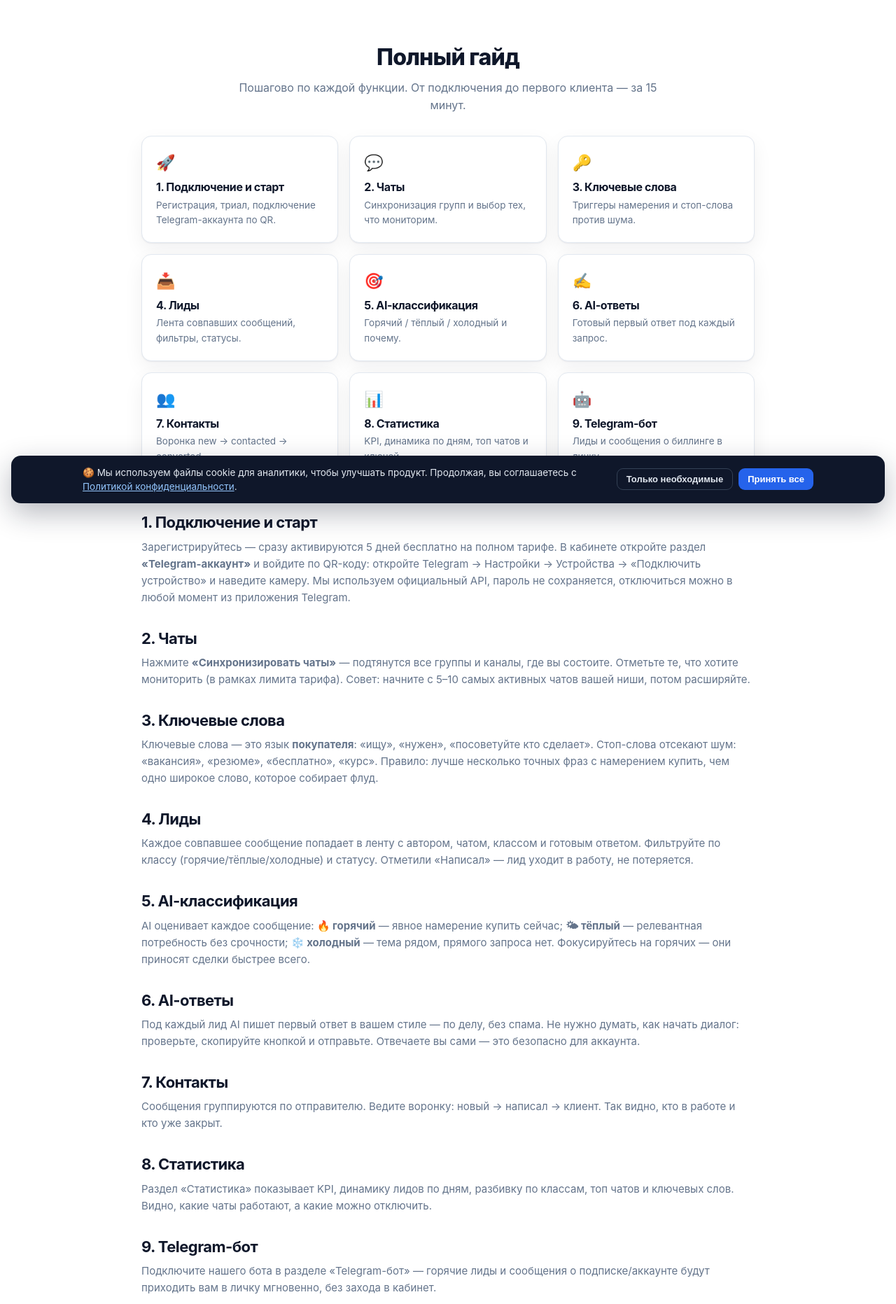
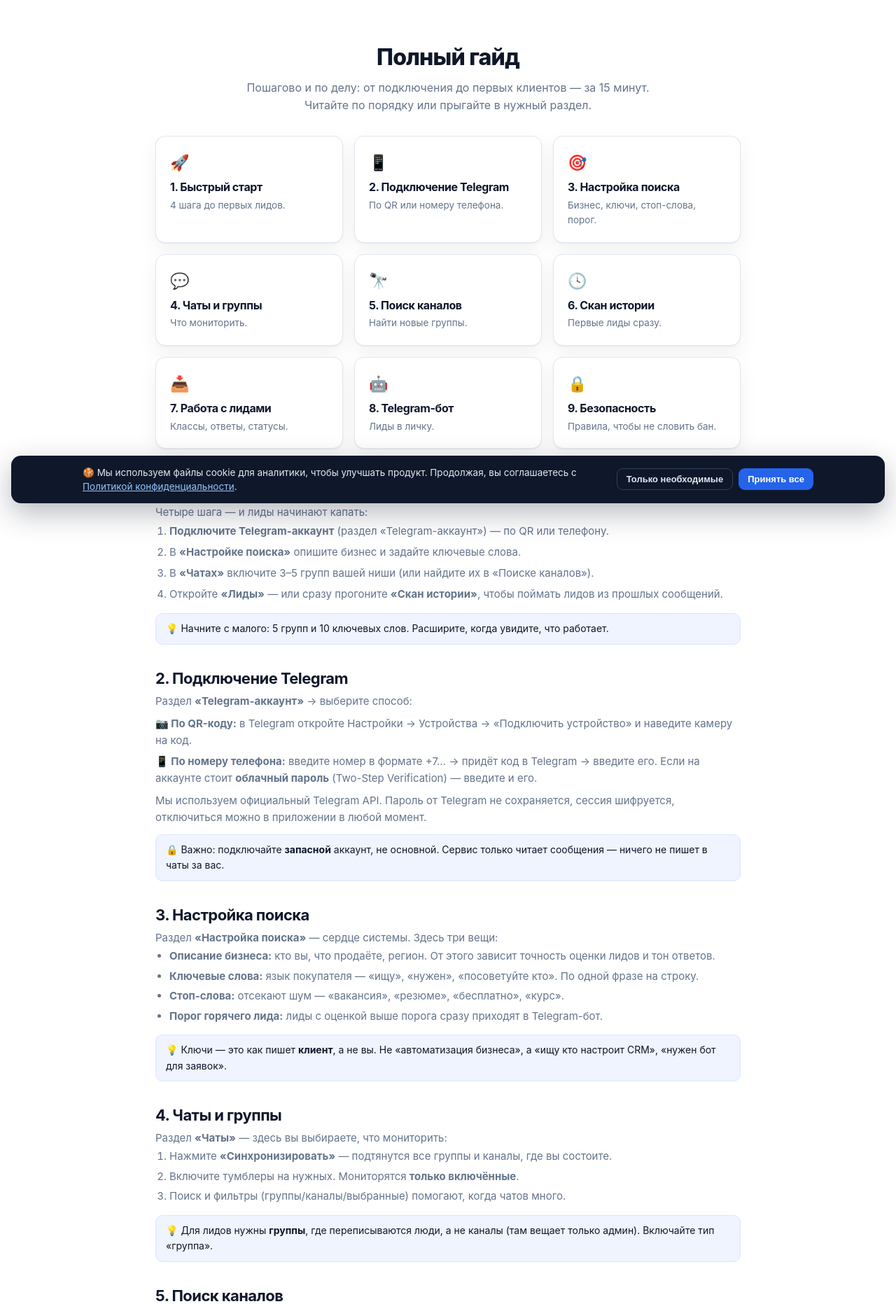
Before and after one commit to trizzi117/stackly-lead-finder, a FastAPI app: page /guide in a window 1280 px wide. Shown: the part 65-1928 px from the top of the page at 70% size. Run offline with FastAPI, Linux system fonts and the light colour scheme.

Commit message:
rewrite guide + favicon

```diff
--- a/app/templates/marketing/guide.html
+++ b/app/templates/marketing/guide.html
@@ -2,52 +2,102 @@
 {% block title %}Гайд — Stackly Lead Finder{% endblock %}
 {% block body %}
 {% include "partials/_nav.html" %}
-<section><div class="wrap" style="max-width:920px">
+<section><div class="wrap" style="max-width:880px">
   <h2 class="center">Полный гайд</h2>
-  <p class="sub">Пошагово по каждой функции. От подключения до первого клиента — за 15 минут.</p>
+  <p class="sub">Пошагово и по делу: от подключения до первых клиентов — за 15 минут. Читайте по порядку или прыгайте в нужный раздел.</p>
 
   <div class="guidegrid">
-    <a class="gcard" href="#setup"><div class="e">🚀</div><h3>1. Подключение и старт</h3><p>Регистрация, триал, подключение Telegram-аккаунта по QR.</p></a>
-    <a class="gcard" href="#chats"><div class="e">💬</div><h3>2. Чаты</h3><p>Синхронизация групп и выбор тех, что мониторим.</p></a>
-    <a class="gcard" href="#keywords"><div class="e">🔑</div><h3>3. Ключевые слова</h3><p>Триггеры намерения и стоп-слова против шума.</p></a>
-    <a class="gcard" href="#leads"><div class="e">📥</div><h3>4. Лиды</h3><p>Лента совпавших сообщений, фильтры, статусы.</p></a>
-    <a class="gcard" href="#ai"><div class="e">🎯</div><h3>5. AI-классификация</h3><p>Горячий / тёплый / холодный и почему.</p></a>
-    <a class="gcard" href="#replies"><div class="e">✍️</div><h3>6. AI-ответы</h3><p>Готовый первый ответ под каждый запрос.</p></a>
-    <a class="gcard" href="#contacts"><div class="e">👥</div><h3>7. Контакты</h3><p>Воронка new → contacted → converted.</p></a>
-    <a class="gcard" href="#stats"><div class="e">📊</div><h3>8. Статистика</h3><p>KPI, динамика по дням, топ чатов и ключей.</p></a>
-    <a class="gcard" href="#bot"><div class="e">🤖</div><h3>9. Telegram-бот</h3><p>Лиды и сообщения о биллинге в личку.</p></a>
+    <a class="gcard" href="#start"><div class="e">🚀</div><h3>1. Быстрый старт</h3><p>4 шага до первых лидов.</p></a>
+    <a class="gcard" href="#connect"><div class="e">📱</div><h3>2. Подключение Telegram</h3><p>По QR или номеру телефона.</p></a>
+    <a class="gcard" href="#setup"><div class="e">🎯</div><h3>3. Настройка поиска</h3><p>Бизнес, ключи, стоп-слова, порог.</p></a>
+    <a class="gcard" href="#chats"><div class="e">💬</div><h3>4. Чаты и группы</h3><p>Что мониторить.</p></a>
+    <a class="gcard" href="#discover"><div class="e">🔭</div><h3>5. Поиск каналов</h3><p>Найти новые группы.</p></a>
+    <a class="gcard" href="#scan"><div class="e">🕓</div><h3>6. Скан истории</h3><p>Первые лиды сразу.</p></a>
+    <a class="gcard" href="#leads"><div class="e">📥</div><h3>7. Работа с лидами</h3><p>Классы, ответы, статусы.</p></a>
+    <a class="gcard" href="#bot"><div class="e">🤖</div><h3>8. Telegram-бот</h3><p>Лиды в личку.</p></a>
+    <a class="gcard" href="#safety"><div class="e">🔒</div><h3>9. Безопасность</h3><p>Правила, чтобы не словить бан.</p></a>
   </div>
 
-  <div style="margin-top:50px">
-    <h3 id="setup" style="font-size:22px;margin-bottom:10px">1. Подключение и старт</h3>
-    <p class="muted">Зарегистрируйтесь — сразу активируются 5 дней бесплатно на полном тарифе. В кабинете откройте раздел <b>«Telegram-аккаунт»</b> и войдите по QR-коду: откройте Telegram → Настройки → Устройства → «Подключить устройство» и наведите камеру. Мы используем официальный API, пароль не сохраняется, отключиться можно в любой момент из приложения Telegram.</p>
+  {% set tip = "background:#eff4ff;border:1px solid #dbe6ff;border-radius:10px;padding:10px 14px;font-size:14px;margin-top:12px" %}
 
-    <h3 id="chats" style="font-size:22px;margin:34px 0 10px">2. Чаты</h3>
-    <p class="muted">Нажмите <b>«Синхронизировать чаты»</b> — подтянутся все группы и каналы, где вы состоите. Отметьте те, что хотите мониторить (в рамках лимита тарифа). Совет: начните с 5–10 самых активных чатов вашей ниши, потом расширяйте.</p>
+  <div style="margin-top:46px">
 
-    <h3 id="keywords" style="font-size:22px;margin:34px 0 10px">3. Ключевые слова</h3>
-    <p class="muted">Ключевые слова — это язык <b>покупателя</b>: «ищу», «нужен», «посоветуйте кто сделает». Стоп-слова отсекают шум: «вакансия», «резюме», «бесплатно», «курс». Правило: лучше несколько точных фраз с намерением купить, чем одно широкое слово, которое собирает флуд.</p>
+    <h3 id="start" style="font-size:22px;margin-bottom:8px">1. Быстрый старт</h3>
+    <p class="muted">Четыре шага — и лиды начинают капать:</p>
+    <ol class="muted" style="padding-left:20px;line-height:2">
+      <li><b>Подключите Telegram-аккаунт</b> (раздел «Telegram-аккаунт») — по QR или телефону.</li>
+      <li>В <b>«Настройке поиска»</b> опишите бизнес и задайте ключевые слова.</li>
+      <li>В <b>«Чатах»</b> включите 3–5 групп вашей ниши (или найдите их в «Поиске каналов»).</li>
+      <li>Откройте <b>«Лиды»</b> — или сразу прогоните <b>«Скан истории»</b>, чтобы поймать лидов из прошлых сообщений.</li>
+    </ol>
+    <div style="{{ tip }}">💡 Начните с малого: 5 групп и 10 ключевых слов. Расширите, когда увидите, что работает.</div>
 
-    <h3 id="leads" style="font-size:22px;margin:34px 0 10px">4. Лиды</h3>
-    <p class="muted">Каждое совпавшее сообщение попадает в ленту с автором, чатом, классом и готовым ответом. Фильтруйте по классу (горячие/тёплые/холодные) и статусу. Отметили «Написал» — лид уходит в работу, не потеряется.</p>
+    <h3 id="connect" style="font-size:22px;margin:36px 0 8px">2. Подключение Telegram</h3>
+    <p class="muted">Раздел <b>«Telegram-аккаунт»</b> → выберите способ:</p>
+    <p class="muted" style="margin-top:8px"><b>📷 По QR-коду:</b> в Telegram откройте Настройки → Устройства → «Подключить устройство» и наведите камеру на код.</p>
+    <p class="muted" style="margin-top:6px"><b>📱 По номеру телефона:</b> введите номер в формате +7… → придёт код в Telegram → введите его. Если на аккаунте стоит <b>облачный пароль</b> (Two-Step Verification) — введите и его.</p>
+    <p class="muted" style="margin-top:8px">Мы используем официальный Telegram API. Пароль от Telegram не сохраняется, сессия шифруется, отключиться можно в приложении в любой момент.</p>
+    <div style="{{ tip }}">🔒 Важно: подключайте <b>запасной</b> аккаунт, не основной. Сервис только читает сообщения — ничего не пишет в чаты за вас.</div>
 
-    <h3 id="ai" style="font-size:22px;margin:34px 0 10px">5. AI-классификация</h3>
-    <p class="muted">AI оценивает каждое сообщение: <b>🔥 горячий</b> — явное намерение купить сейчас; <b>🌤 тёплый</b> — релевантная потребность без срочности; <b>❄️ холодный</b> — тема рядом, прямого запроса нет. Фокусируйтесь на горячих — они приносят сделки быстрее всего.</p>
+    <h3 id="setup" style="font-size:22px;margin:36px 0 8px">3. Настройка поиска</h3>
+    <p class="muted">Раздел <b>«Настройка поиска»</b> — сердце системы. Здесь три вещи:</p>
+    <ul class="muted" style="padding-left:20px;line-height:1.9">
+      <li><b>Описание бизнеса:</b> кто вы, что продаёте, регион. От этого зависит точность оценки лидов и тон ответов.</li>
+      <li><b>Ключевые слова:</b> язык покупателя — «ищу», «нужен», «посоветуйте кто». По одной фразе на строку.</li>
+      <li><b>Стоп-слова:</b> отсекают шум — «вакансия», «резюме», «бесплатно», «курс».</li>
+      <li><b>Порог горячего лида:</b> лиды с оценкой выше порога сразу приходят в Telegram-бот.</li>
+    </ul>
+    <div style="{{ tip }}">💡 Ключи — это как пишет <b>клиент</b>, а не вы. Не «автоматизация бизнеса», а «ищу кто настроит CRM», «нужен бот для заявок».</div>
 
-    <h3 id="replies" style="font-size:22px;margin:34px 0 10px">6. AI-ответы</h3>
-    <p class="muted">Под каждый лид AI пишет первый ответ в вашем стиле — по делу, без спама. Не нужно думать, как начать диалог: проверьте, скопируйте кнопкой и отправьте. Отвечаете вы сами — это безопасно для аккаунта.</p>
+    <h3 id="chats" style="font-size:22px;margin:36px 0 8px">4. Чаты и группы</h3>
+    <p class="muted">Раздел <b>«Чаты»</b> — здесь вы выбираете, что мониторить:</p>
+    <ol class="muted" style="padding-left:20px;line-height:1.9">
+      <li>Нажмите <b>«Синхронизировать»</b> — подтянутся все группы и каналы, где вы состоите.</li>
+      <li>Включите тумблеры на нужных. Мониторятся <b>только включённые</b>.</li>
+      <li>Поиск и фильтры (группы/каналы/выбранные) помогают, когда чатов много.</li>
+    </ol>
+    <div style="{{ tip }}">💡 Для лидов нужны <b>группы</b>, где переписываются люди, а не каналы (там вещает только админ). Включайте тип «группа».</div>
 
-    <h3 id="contacts" style="font-size:22px;margin:34px 0 10px">7. Контакты</h3>
-    <p class="muted">Сообщения группируются по отправителю. Ведите воронку: новый → написал → клиент. Так видно, кто в работе и кто уже закрыт.</p>
+    <h3 id="discover" style="font-size:22px;margin:36px 0 8px">5. Поиск каналов</h3>
+    <p class="muted">Раздел <b>«Поиск каналов»</b> — найти <b>новые</b> группы, которых у вас ещё нет. Два режима, оба ищут только группы с живым общением:</p>
+    <ul class="muted" style="padding-left:20px;line-height:1.9">
+      <li><b>Простой:</b> вставьте фразы через запятую → «Найти».</li>
+      <li><b>ИИ-поиск:</b> опишите бизнес → ИИ сам подберёт ключи и оценит каждую группу кольцом релевантности (зелёное = хорошо подходит).</li>
+    </ul>
+    <p class="muted" style="margin-top:6px">Отметьте подходящие → <b>«Применить и начать мониторинг»</b> — сервис вступит в них и включит мониторинг.</p>
+    <div style="{{ tip }}">💡 Кнопка <b>«✨ Похожие»</b> у любого чата подберёт связанные группы — и их тоже можно добавить одним кликом.</div>
 
-    <h3 id="stats" style="font-size:22px;margin:34px 0 10px">8. Статистика</h3>
-    <p class="muted">Раздел «Статистика» показывает KPI, динамику лидов по дням, разбивку по классам, топ чатов и ключевых слов. Видно, какие чаты работают, а какие можно отключить.</p>
+    <h3 id="scan" style="font-size:22px;margin:36px 0 8px">6. Скан истории</h3>
+    <p class="muted">Обычно движок ловит <b>новые</b> сообщения в реальном времени. Но чтобы увидеть лидов <b>сразу</b>, не дожидаясь новых, есть скан истории:</p>
+    <p class="muted" style="margin-top:6px">В <b>«Чатах»</b> → блок <b>«Найти лиды в истории»</b> → выберите глубину (100 / 300 / 1000 последних сообщений) → «Сканировать». Система пройдёт прошлые сообщения активных групп, отфильтрует и оценит совпадения через ИИ.</p>
+    <div style="{{ tip }}">💡 Скан занимает до минуты. Число ИИ-оценок за один проход ограничено — это бережёт лимит и аккаунт. Это самый быстрый способ получить первые лиды.</div>
 
-    <h3 id="bot" style="font-size:22px;margin:34px 0 10px">9. Telegram-бот</h3>
-    <p class="muted">Подключите нашего бота в разделе «Telegram-бот» — горячие лиды и сообщения о подписке/аккаунте будут приходить вам в личку мгновенно, без захода в кабинет.</p>
+    <h3 id="leads" style="font-size:22px;margin:36px 0 8px">7. Работа с лидами</h3>
+    <p class="muted">Раздел <b>«Лиды»</b>. Каждый лид — это автор, чат-источник, оценка и готовый первый ответ:</p>
+    <ul class="muted" style="padding-left:20px;line-height:1.9">
+      <li><b>🔥 Горячий</b> — явное намерение купить/заказать сейчас.</li>
+      <li><b>🌤 Тёплый</b> — потребность есть, но без срочности.</li>
+      <li><b>❄️ Холодный</b> — тема рядом, прямого запроса нет.</li>
+    </ul>
+    <p class="muted" style="margin-top:6px">Что делать: скопировать <b>готовый ответ</b>, отметить статус (Новый → Написал → Клиент), открыть автора в Telegram и ответить.</p>
+    <div style="{{ tip }}">💡 Фокус на горячих — они приносят сделки быстрее всего. Отвечаете <b>вы сами</b> — это безопасно для аккаунта.</div>
+
+    <h3 id="bot" style="font-size:22px;margin:36px 0 8px">8. Telegram-бот</h3>
+    <p class="muted">Раздел <b>«Telegram-бот»</b> → нажмите кнопку и <b>Start</b> в боте. После этого горячие лиды и сообщения о подписке приходят вам в личку мгновенно — не нужно держать кабинет открытым.</p>
+
+    <h3 id="stats" style="font-size:22px;margin:36px 0 8px">9. Статистика</h3>
+    <p class="muted">Раздел <b>«Статистика»</b>: сколько лидов сегодня и всего, динамика по дням, разбивка по классам, топ чатов и ключевых слов. Видно, какие группы и слова реально работают — слабые можно отключить.</p>
+
+    <h3 id="safety" style="font-size:22px;margin:36px 0 8px">🔒 Безопасность и правила</h3>
+    <ul class="muted" style="padding-left:20px;line-height:1.9">
+      <li><b>Только чтение.</b> Сервис не отправляет сообщения за вас и не делает рассылок.</li>
+      <li><b>Запасной аккаунт.</b> Не подключайте основной — используйте отдельный.</li>
+      <li><b>Без спешки.</b> Вступайте в группы постепенно, не сотнями за раз.</li>
+      <li><b>Официальный API.</b> Мы соблюдаем лимиты Telegram — никакого спама.</li>
+    </ul>
   </div>
 
-  <div style="text-align:center;margin-top:44px"><a class="btn" href="/register">Начать бесплатно →</a></div>
+  <div style="text-align:center;margin-top:46px"><a class="btn" href="/register">Начать бесплатно →</a></div>
 </div></section>
 {% include "partials/_footer.html" %}
 {% endblock %}
```
